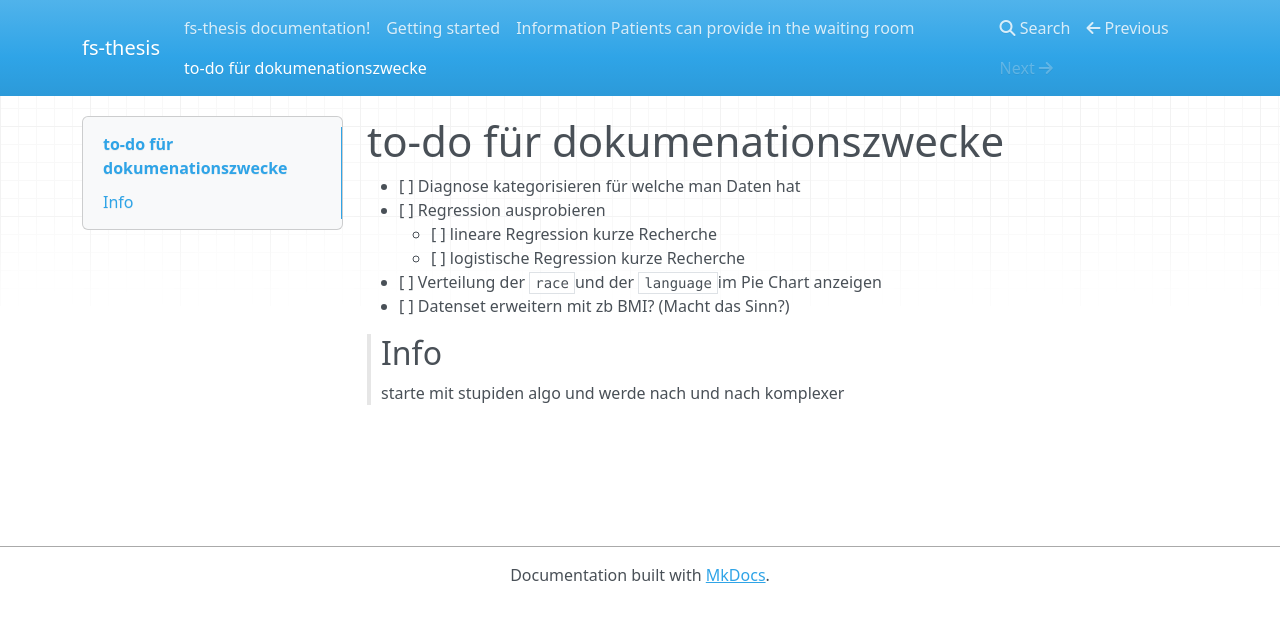
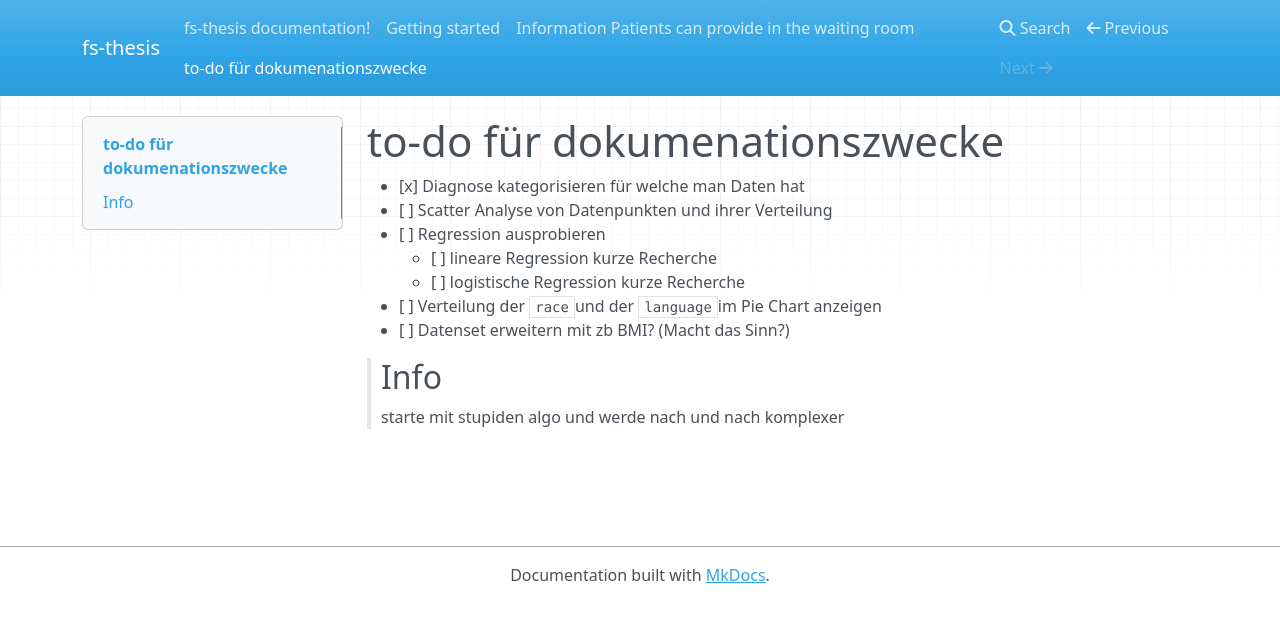
Before and after one commit to ayk-404/fs-thesis, an MkDocs documentation site: the page built from docs/docs/to-do.md, in a window 1280 px wide. Shown: the top 622 px of the page. Built offline with MkDocs 1.6.1, drawn with Linux system fonts in a browser that asks for light colours; nearby versions of some CDN libraries.

Commit message:
update to-do

```diff
--- a/docs/docs/to-do.md
+++ b/docs/docs/to-do.md
@@ -1,5 +1,6 @@
 # to-do für dokumenationszwecke
-- [ ] Diagnose kategorisieren für welche man Daten hat
+- [x] Diagnose kategorisieren für welche man Daten hat
+- [ ] Scatter Analyse von Datenpunkten und ihrer Verteilung
 - [ ] Regression ausprobieren
     - [ ] lineare Regression kurze Recherche
     - [ ] logistische Regression kurze Recherche
```
